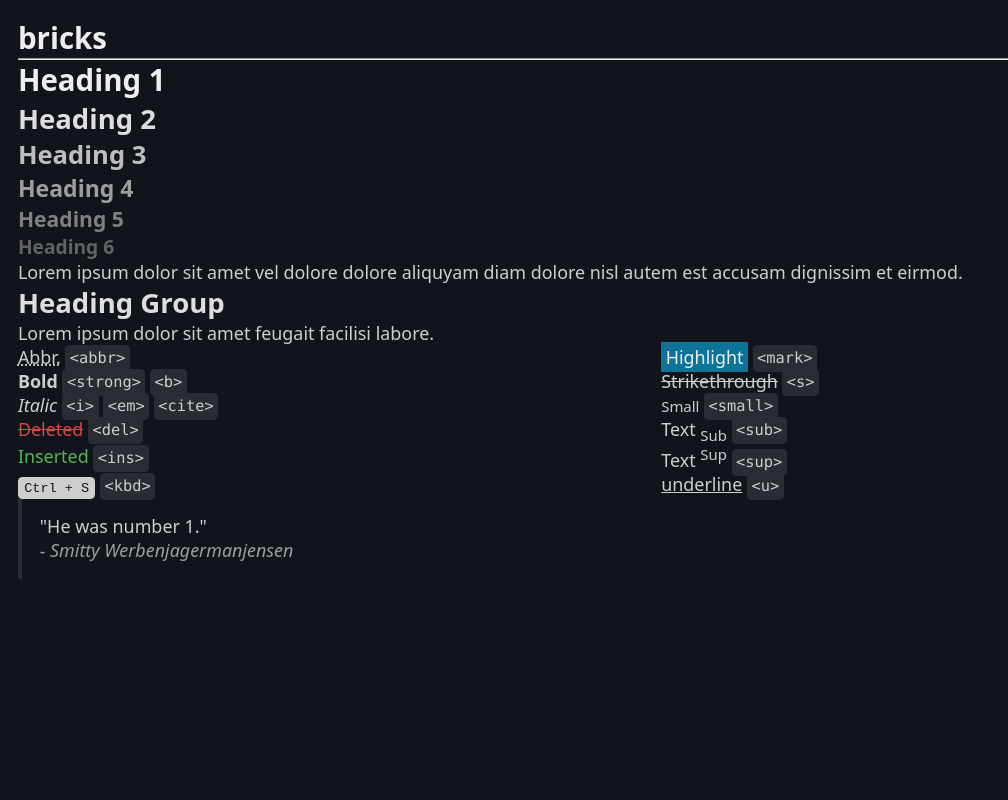
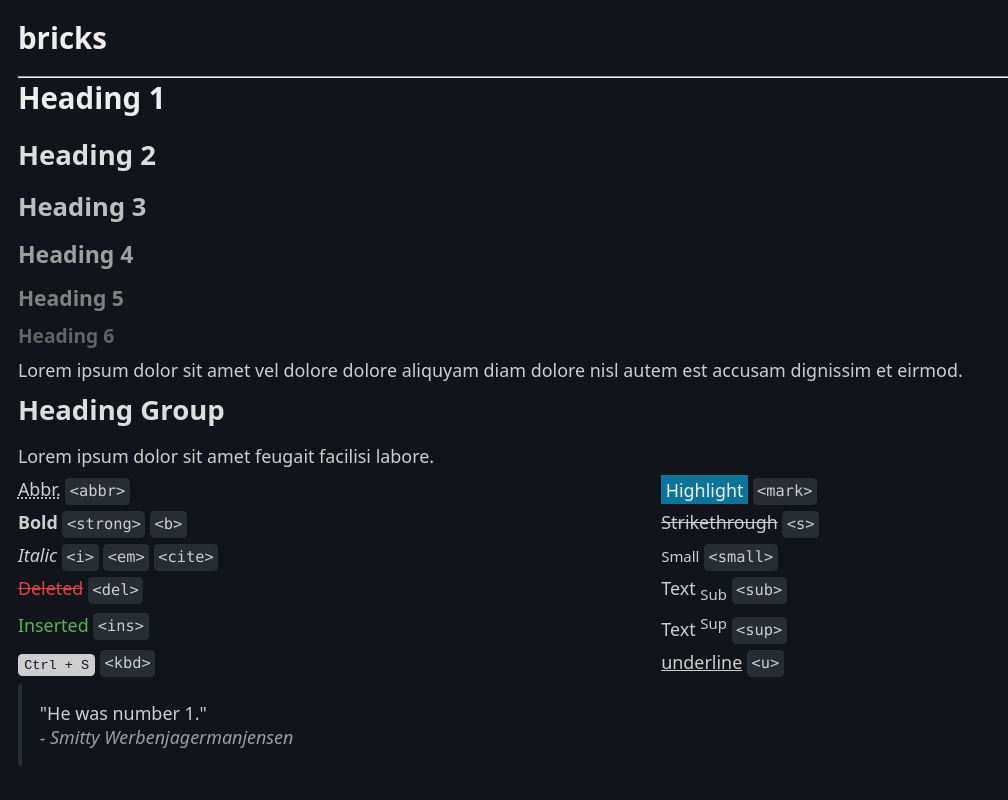
Before and after one commit to Sammy-T/spout, a Svelte app: page / in a window 1280 px wide. Shown: the whole page, without its empty margins (0-1008 px from the left). Built offline with nearby package versions, Linux system fonts and the light colour scheme.

Commit message:
Set bottom margin

```diff
--- a/src/app.css
+++ b/src/app.css
@@ -22,44 +22,51 @@
   text-rendering: optimizeLegibility;
   -webkit-font-smoothing: antialiased;
   -moz-osx-font-smoothing: grayscale;
+}
 
-  & * {
-    margin: 0;
-  }
+* {
+  margin: 0;
 }
 
 h1 {
   color: oklch(from var(--text) calc(l * 0.95) c h);
   font-size: clamp(1.5rem, calc(0.9dvw + 1rem), 2rem);
+  margin-bottom: 1rem;
 }
 
 h2 {
   color: oklch(from var(--text) calc(l * 0.9) c h);
   font-size: clamp(1.4rem, calc(0.75dvw + 1rem), 1.85rem);
+  margin-bottom: 0.9rem;
 }
 
 h3 {
   color: oklch(from var(--text) calc(l * 0.8) c h);
   font-size: clamp(1.3rem, calc(0.6dvw + 1rem), 1.7rem);
+  margin-bottom: 0.8rem;
 }
 
 h4 {
   color: oklch(from var(--text) calc(l * 0.7) c h);
   font-size: clamp(1.2rem, calc(0.4dvw + 1rem), 1.55rem);
+  margin-bottom: 0.7rem;
 }
 
 h5 {
   color: oklch(from var(--text) calc(l * 0.6) c h);
   font-size: clamp(1.1rem, calc(0.25dvw + 1rem), 1.4rem);
+  margin-bottom: 0.6rem;
 }
 
 h6 {
   color: oklch(from var(--text) calc(l * 0.5) c h);
   font-size: clamp(1.05rem, calc(0.1dvw + 1rem), 1.27rem);
+  margin-bottom: 0.5rem;
 }
 
 p {
   color: oklch(from var(--text) calc(l * 0.85) c h);
+  margin-bottom: 0.5rem;
 }
 
 del {
```
